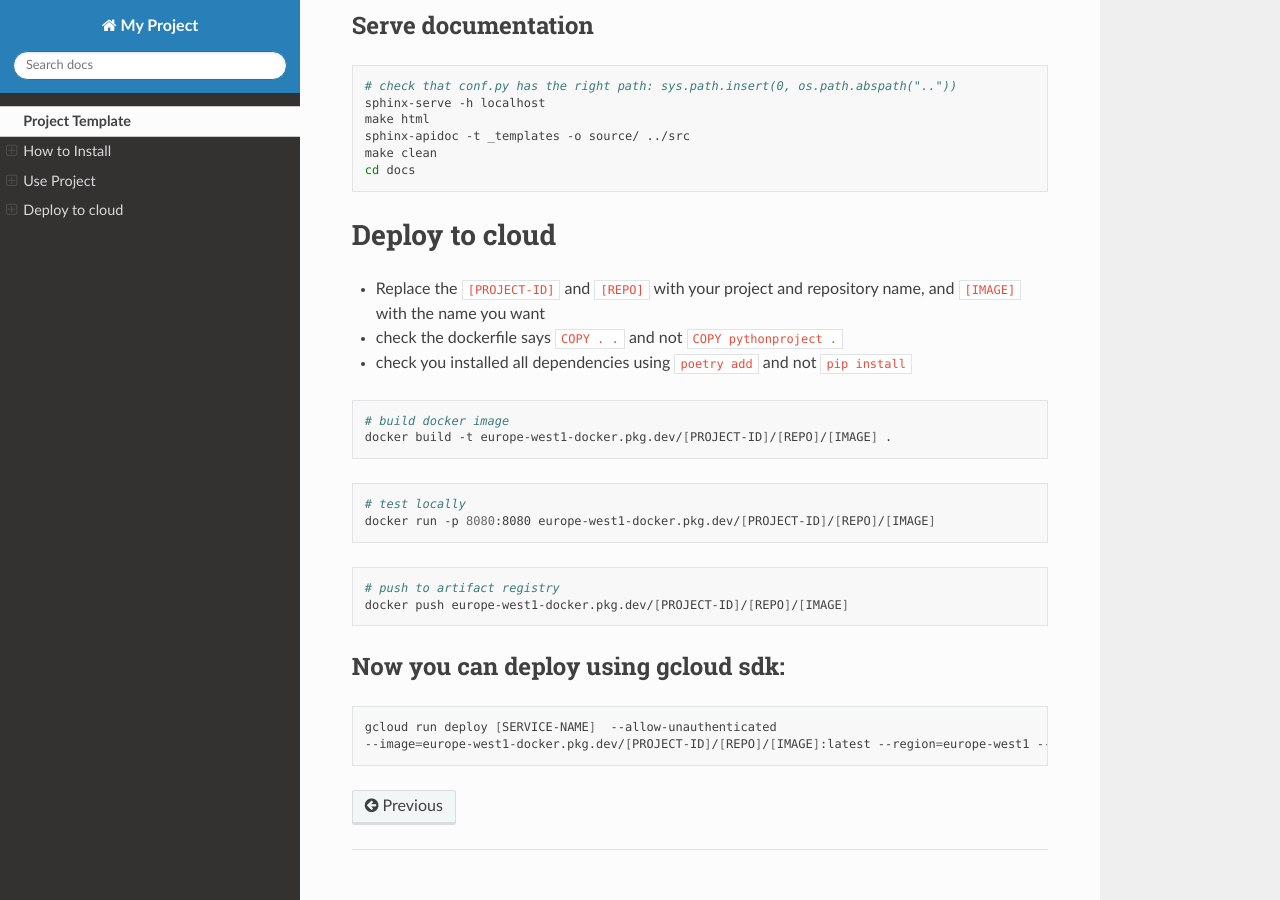
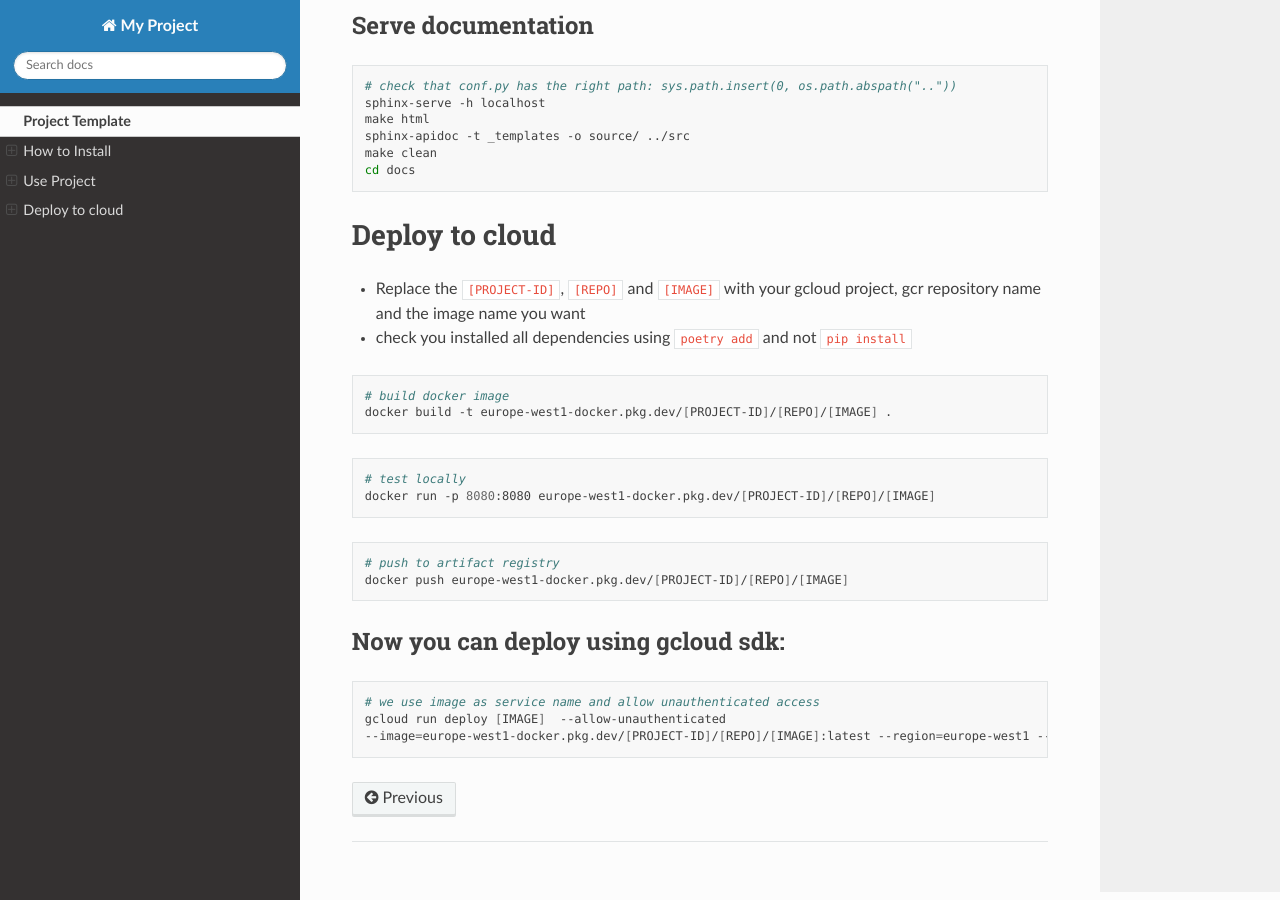
Before and after one commit to OliverStoll/Python-Template, a Sphinx documentation site: the page built from docs/README.md, in a window 1280 px wide and 900 px high, scrolled down 1332 px. Built offline with Sphinx 7.4.7 and the Read the Docs theme 2.0.0, drawn with Linux system fonts in a browser that asks for light colours; pages that are not in the unit, such as notebooks, are missing from menus.

Commit message:
Minor improvements
Signed-off-by: Oliver Stoll <oliverstoll.berlin@gmail.com>

````diff
--- a/docs/README.md
+++ b/docs/README.md
@@ -58,8 +58,7 @@ cd docs
 
 
 # Deploy to cloud
-- Replace the `[PROJECT-ID]` and `[REPO]` with your project and repository name, and `[IMAGE]` with the name you want
-- check the dockerfile says `COPY . .` and not `COPY pythonproject .`
+- Replace the `[PROJECT-ID]`, `[REPO]` and `[IMAGE]` with your gcloud project, gcr repository name and the image name you want
 - check you installed all dependencies using `poetry add` and not `pip install`
 ```bash
 # build docker image
@@ -78,6 +77,7 @@ docker push europe-west1-docker.pkg.dev/[PROJECT-ID]/[REPO]/[IMAGE]
 
 ### Now you can deploy using gcloud sdk:
 ```bash
-gcloud run deploy [SERVICE-NAME]  --allow-unauthenticated
+# we use image as service name and allow unauthenticated access
+gcloud run deploy [IMAGE]  --allow-unauthenticated
 --image=europe-west1-docker.pkg.dev/[PROJECT-ID]/[REPO]/[IMAGE]:latest --region=europe-west1 --project=[PROJECT-ID]
 ```
````
Also changed, not shown: 1 other file.
